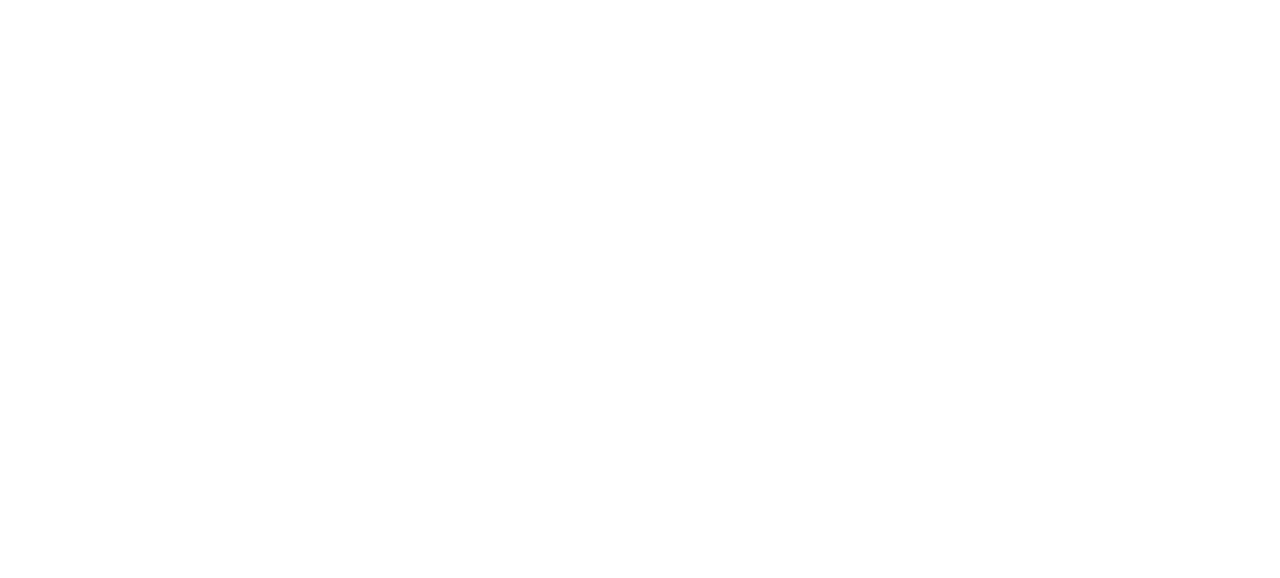
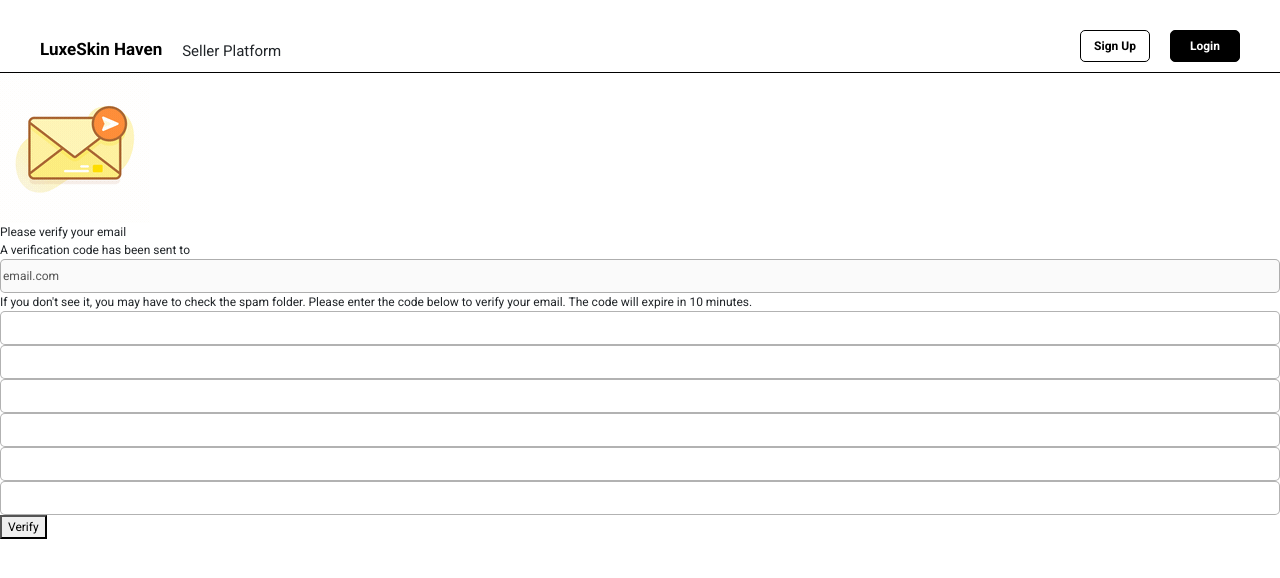
Before and after one commit to christiinelim/luxeskin-haven, a React (Create React App) app in the folder frontend/: page /seller/verify-account in a window 1280 px wide. Before the commit this address had no page. Shown: the top 578 px of the page. Built offline with nearby package versions, Linux system fonts and the light colour scheme.

Commit message:
added verification page

```diff
--- a/frontend/src/App.js
+++ b/frontend/src/App.js
@@ -5,6 +5,7 @@
 import SellerSignupPage from './views/seller/SellerSignupPage';
 import HomePage from './views/HomePage';
 import SellerLoginPage from './views/seller/SellerLoginPage';
+import SellerVerifyAccountPage from './views/seller/SellerVerifyAccountPage';
 
 function App() {
   return (
@@ -21,6 +22,7 @@
           <Route path="/" element={<HomePage />}/>
           <Route path="/seller/signup" element={<SellerSignupPage />}/>
           <Route path="/seller/login" element={<SellerLoginPage />}/>
+          <Route path="/seller/verify-account" element={<SellerVerifyAccountPage />}/>
         </Routes>
       </Router>
     </>
--- a/frontend/src/components/seller-platform/signup-view/SellerSignup.js
+++ b/frontend/src/components/seller-platform/signup-view/SellerSignup.js
@@ -19,7 +19,7 @@
                     message: "Email is already registered with an account"
                 })
             } else {
-                navigate('/seller/login', {
+                navigate('/seller/verify-account', {
                     state: {
                         email: data.email,
                         id: response.data.id
--- /dev/null
+++ b/frontend/src/components/seller-platform/verify-account-view/SellerVerifyAccount.js
@@ -0,0 +1,56 @@
+import React, { useRef } from "react";
+import verificationImage from "../../../assets/images/verification/verification.gif"
+
+const SellerVerifyAccount = () => {
+    const inputRefs = useRef([null, null, null, null, null, null]);
+
+    const handleKeyUp = (e, index) => {
+        const { key } = e;
+
+        if (key === "Backspace" && index > 0) {
+            inputRefs.current[index - 1].focus();
+        } else if (key !== "Backspace" && index < 5) {
+            inputRefs.current[index + 1].focus();
+        }
+    };
+
+    const onSubmit = (e) => {
+        e.preventDefault();
+
+        const token = inputRefs.current.map((ref) => ref.value).join("");
+        console.log("Submitted:", token);
+    };
+
+    return (
+        <div>
+            <div>
+                <img src={verificationImage} alt="verification image"/>
+            </div>
+            <div>
+                <div>Please verify your email</div>
+            </div>
+            <div>
+                <div>A verification code has been sent to</div>
+                <div>
+                    <input type="text" value="email.com" disabled/>
+                </div>
+                <div>If you don't see it, you may have to check the spam folder. Please enter the code below to verify your email. The code will expire in 10 minutes.</div>
+                <form onSubmit={onSubmit} className="">
+                    {[0, 1, 2, 3, 4, 5].map((index) => (
+                        <input
+                            key={index}
+                            ref={(el) => (inputRefs.current[index] = el)}
+                            type="text"
+                            className=""
+                            maxLength={1}
+                            onKeyUp={(e) => handleKeyUp(e, index)}
+                        />
+                    ))}
+                    <button type="submit" className="">Verify</button>
+                </form>
+            </div>
+        </div>
+    );
+};
+
+export default SellerVerifyAccount;
--- a/frontend/src/index.css
+++ b/frontend/src/index.css
@@ -388,6 +388,10 @@
     color: rgba(0, 0, 0, 0.6);
 }
 
+.forgot-password:hover {
+    color: rgba(241,101,101,1);
+}
+
 @media (min-width: 576px) {
     body {
         font-size: 10px
--- /dev/null
+++ b/frontend/src/views/seller/SellerVerifyAccountPage.js
@@ -0,0 +1,14 @@
+import SellerVerifyAccount from "../../components/seller-platform/verify-account-view/SellerVerifyAccount";
+import SellerNavbar from "../../components/shared/SellerNavbar";
+
+const SellerVerifyAccountPage = () => {
+
+    return (
+        <>
+            <SellerNavbar></SellerNavbar>
+            <SellerVerifyAccount></SellerVerifyAccount>
+        </>
+    )
+}
+
+export default SellerVerifyAccountPage;
```
Also changed, not shown: frontend/src/assets/images/verification/verification.gif (added).
